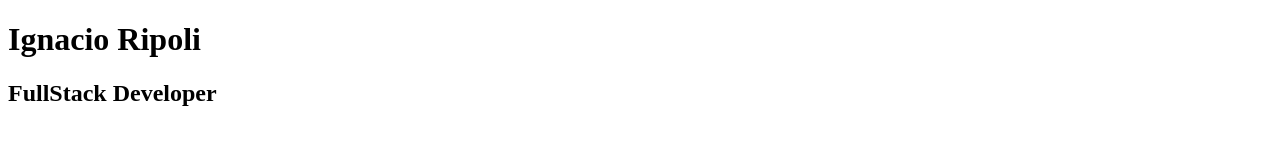
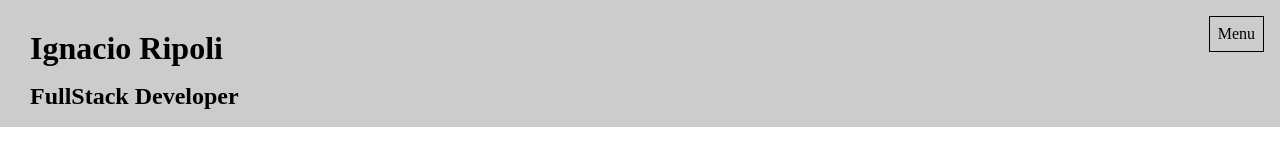
Before and after one commit to iripoli/ignacioripoli.github.io, a plain HTML site: page index.html in a window 1280 px wide. Drawn offline with Linux system fonts and the light colour scheme.

Commit message:
nav con menu para ampliar

```diff
--- a/index.html
+++ b/index.html
@@ -5,14 +5,22 @@
     <meta name="viewport" content="width=device-width, initial-scale=1.0">
     <meta http-equiv="X-UA-Compatible" content="ie=edge">
     <link rel="stylesheet" href="style.css">
+
     <title>Ignacio Ripoli</title>
 </head>
 <body>
     <main>
         <header>
-            <h1>Ignacio Ripoli</h1>
-            <h2>FullStack Developer</h2>
+            <h1 class="header__titulo">Ignacio Ripoli</h1>
+            <h2 class="header__subtitulo">FullStack Developer</h2>
+            <nav class="header__nav">
+                <span class="nav__btn">Menu</span>
+                <a href="#">Home</a>
+                <a href="#">Tecnologia</a>
+                <a href="#">Contacto</a>
+            </nav>
         </header>
     </main>
 </body>
+<script src="script.js"></script>
 </html>
--- /dev/null
+++ b/script.js
@@ -0,0 +1,6 @@
+var botonMenu = document.querySelector('.nav__btn');
+var mostrarMenu=document.querySelector('header');
+
+botonMenu.addEventListener('click', function(){
+    mostrarMenu.classList.toggle('headerAmpliado');
+});
--- a/style.css
+++ b/style.css
@@ -0,0 +1,52 @@
+*{
+    margin: 0;
+    text-decoration: none;
+}
+
+header{
+    background-color: #ccc;
+    padding: 30px;
+    height: 4.2rem;
+    overflow: hidden;
+    position: relative;
+    transition: height .4s ease;
+}
+.headerAmpliado{
+    background-color: #ccc;
+    padding: 30px;
+    height: 6.5rem;
+    overflow: hidden;
+    position: relative;
+
+}
+.header__titulo{
+    margin: 0 0 1rem;
+}
+.header__subtitulo{
+    margin: 0 0 1rem;
+}
+.header__nav{
+    display: flex;
+    justify-content: space-evenly;
+}
+.header__nav a{
+    color: #444;
+    font-size: 1.2rem;
+    font-weight: 900;
+    transition: font-size .2s ease;
+}
+
+.nav__btn {
+    position: absolute;
+    right: 1rem;
+    top:1rem;
+    border:1px solid black;
+    padding: .5rem;
+
+
+}
+
+.header__nav a:hover{
+    color: white;
+    font-size:1.3rem;
+}
```
